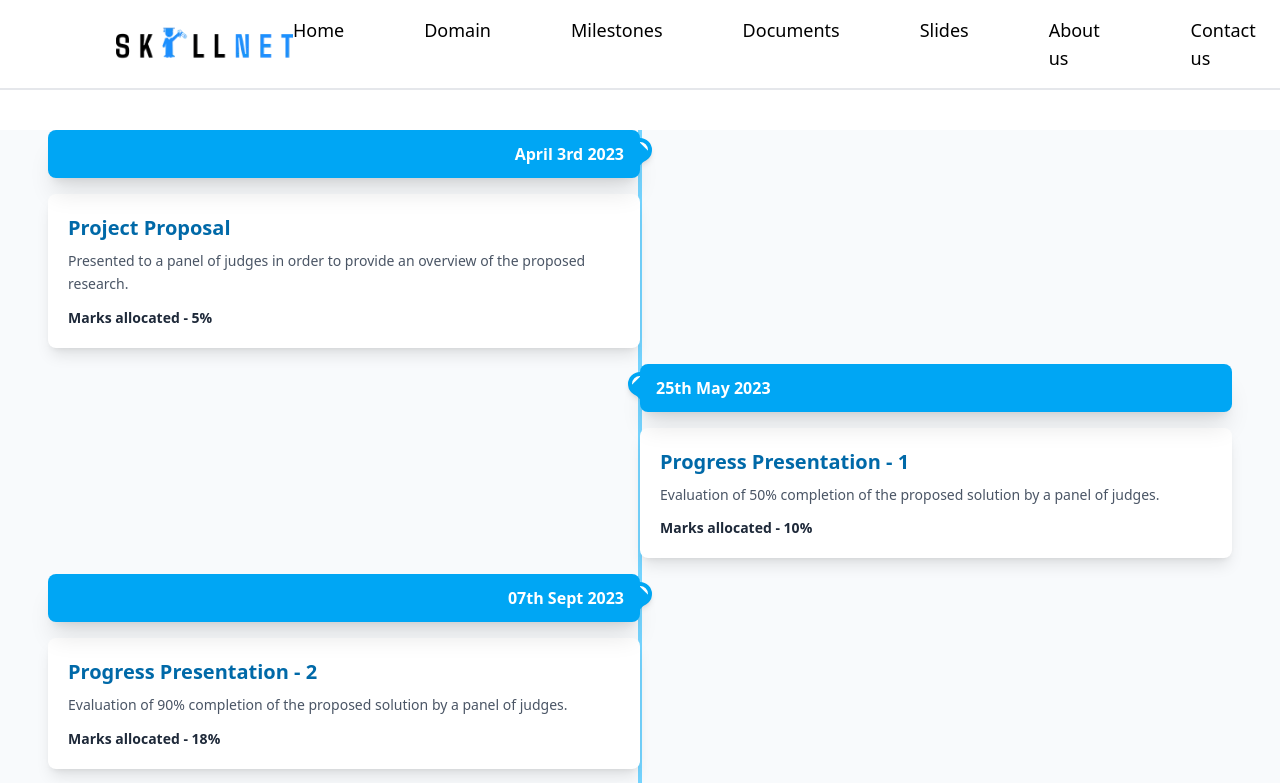
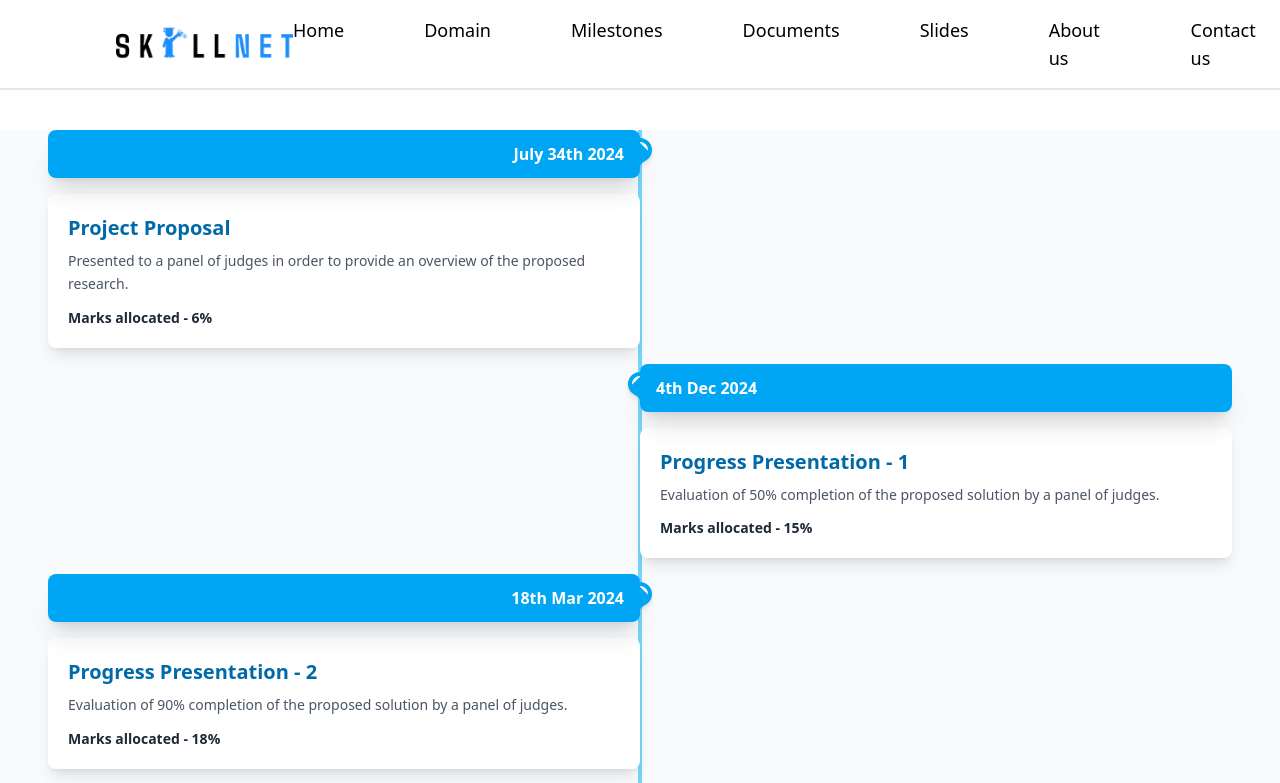
Before and after one commit to chami-gunawardane/skillnet-website, a React (Vite) app: page /Milestones in a window 1280 px wide. Shown: the top 783 px of the page. Built offline with nearby package versions, Linux system fonts and the light colour scheme.

Commit message:
Fixed Milestones Page

```diff
--- a/src/pages/Milestones/index.jsx
+++ b/src/pages/Milestones/index.jsx
@@ -1,32 +1,31 @@
-// src/components/MilestonesPage.jsx
 import React from 'react';
 import { motion } from 'framer-motion';
 import Navbar from '../../components/Navbar';
 
 const milestonesData = [
   {
-    date: "April 3rd 2023",
+    date: "July 34th 2024",
     title: "Project Proposal",
     description: "Presented to a panel of judges in order to provide an overview of the proposed research.",
-    marks: "5%"
+    marks: "6%"
   },
   {
-    date: "25th May 2023",
+    date: "4th Dec 2024",
     title: "Progress Presentation - 1",
     description: "Evaluation of 50% completion of the proposed solution by a panel of judges.",
-    marks: "10%"
+    marks: "15%"
   },
   {
-    date: "07th Sept 2023",
+    date: "18th Mar 2024",
     title: "Progress Presentation - 2",
     description: "Evaluation of 90% completion of the proposed solution by a panel of judges.",
     marks: "18%"
   },
   {
-    date: "30th October 2023",
+    date: "26th May 2025",
     title: "Final Assessment & Viva",
     description: "Final evaluation of the completed product.",
-    marks: "25%"
+    marks: "20%"
   }
 ];
 
```
